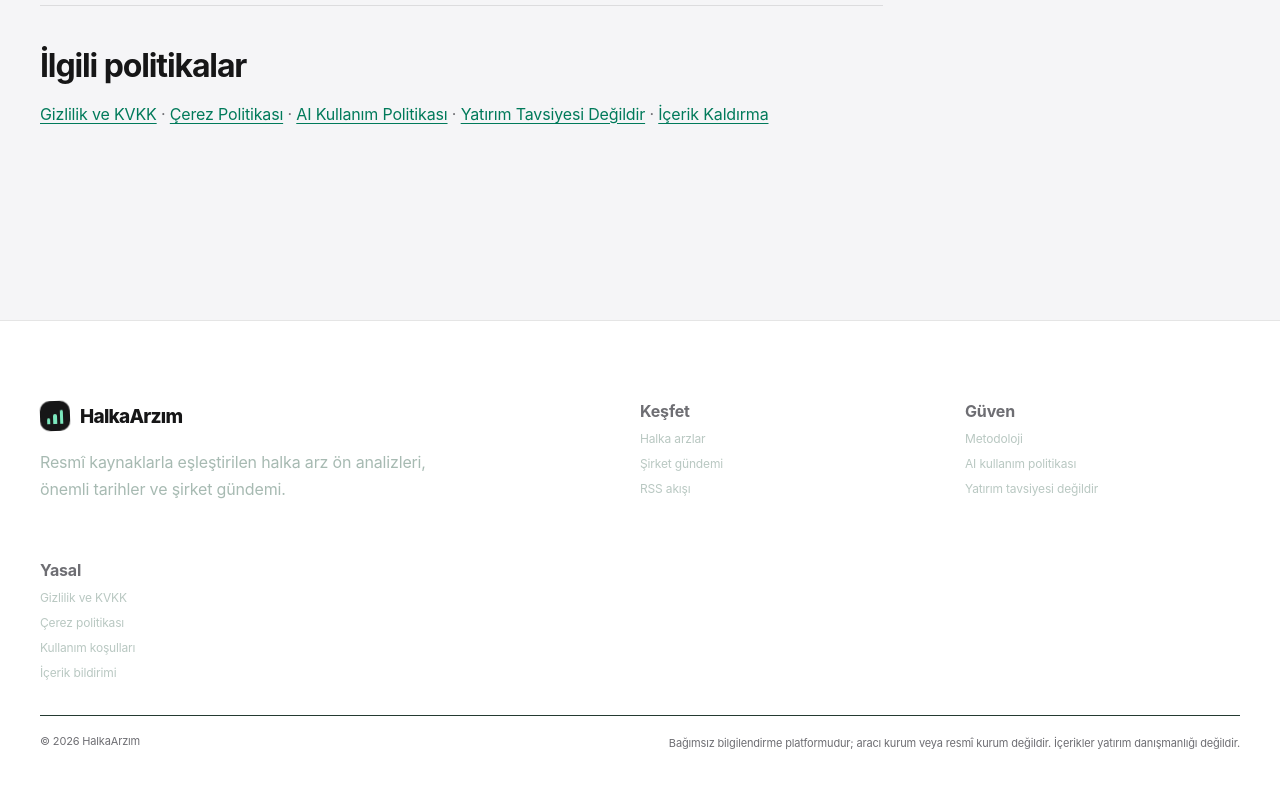
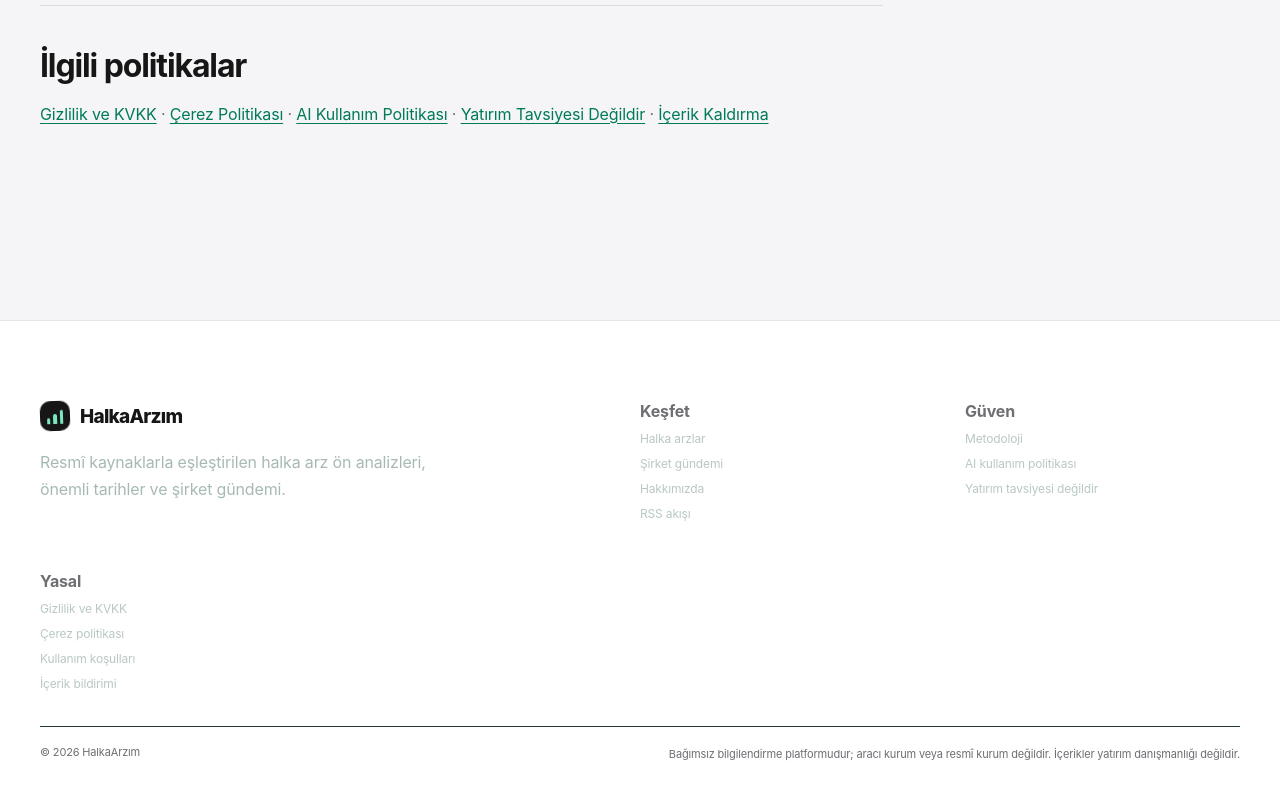
Before and after one commit to ajaroste/halkaarzim, a Next.js app: page /gizlilik in a window 1280 px wide. Shown: the part 3519-4319 px from the top of the page. Built offline with nearby package versions, Linux system fonts and the light colour scheme; no server answers.

Commit message:
ux: expose about page in footer

```diff
--- a/components/Footer.tsx
+++ b/components/Footer.tsx
@@ -6,7 +6,7 @@
     <footer className="footer">
       <div className="container footerGrid">
         <div><Brand /><p>Resmî kaynaklarla eşleştirilen halka arz ön analizleri, önemli tarihler ve şirket gündemi.</p></div>
-        <div><strong>Keşfet</strong><Link href="/halka-arzlar">Halka arzlar</Link><Link href="/gundem">Şirket gündemi</Link><Link href="/feed.xml">RSS akışı</Link></div>
+        <div><strong>Keşfet</strong><Link href="/halka-arzlar">Halka arzlar</Link><Link href="/gundem">Şirket gündemi</Link><Link href="/hakkimizda">Hakkımızda</Link><Link href="/feed.xml">RSS akışı</Link></div>
         <div><strong>Güven</strong><Link href="/metodoloji">Metodoloji</Link><Link href="/ai-politikasi">AI kullanım politikası</Link><Link href="/yatirim-tavsiyesi-degildir">Yatırım tavsiyesi değildir</Link></div>
         <div><strong>Yasal</strong><Link href="/gizlilik">Gizlilik ve KVKK</Link><Link href="/cerez-politikasi">Çerez politikası</Link><Link href="/kullanim-kosullari">Kullanım koşulları</Link><Link href="/icerik-kaldirma">İçerik bildirimi</Link></div>
       </div>
```
